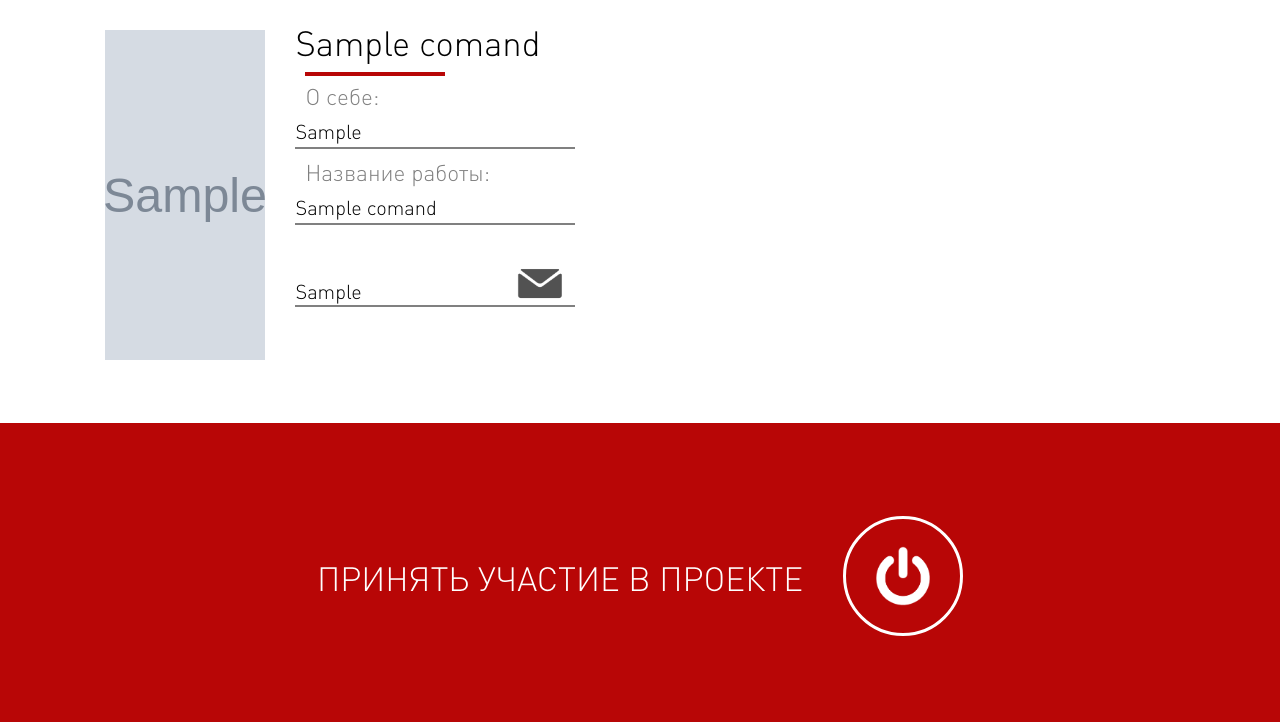
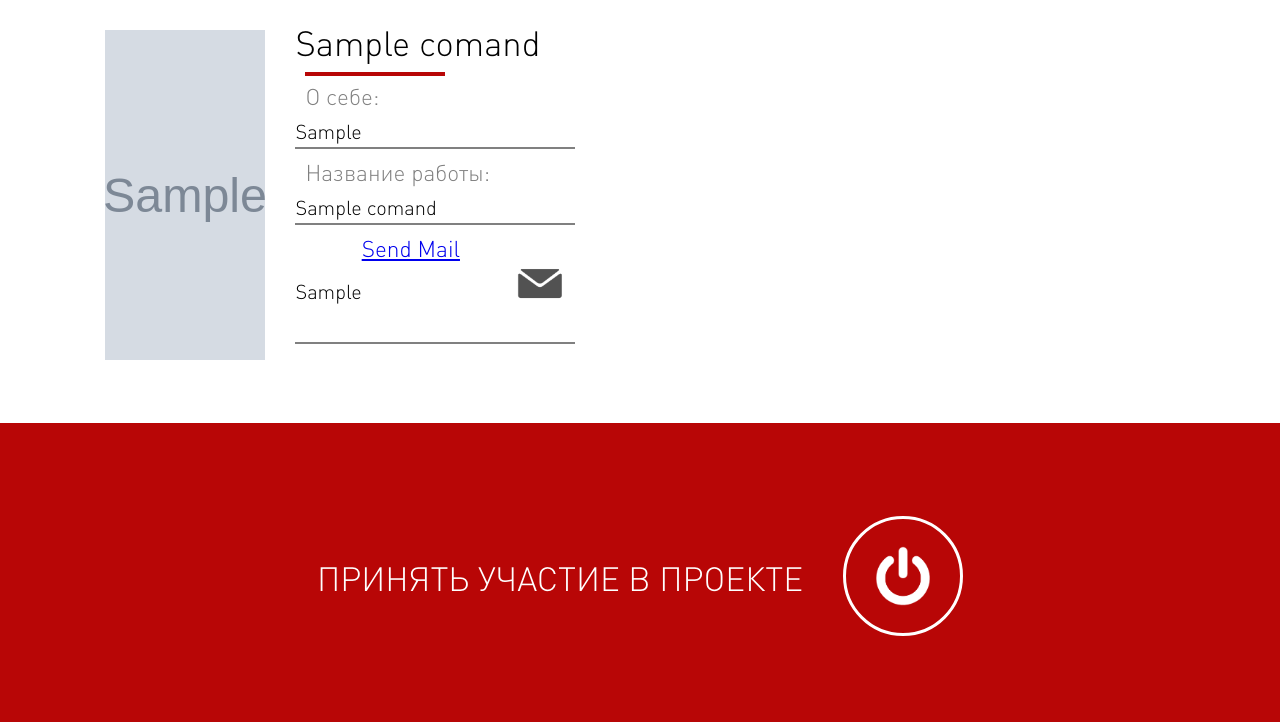
Before and after one commit to atknin/scsci, a PHP site: page /characters.php in a window 1280 px wide. Shown: the part 267-989 px from the top of the page. Run offline with PHP 8.4, Linux system fonts and the light colour scheme; tables that the repository leaves empty or names only in its code hold one stand-in row (values such as "Sample post"); grey boxes marked "Sample" are stand-in pictures; some libraries are stand-ins or nearby versions.

```diff
--- a/characters.php
+++ b/characters.php
@@ -70,10 +70,12 @@ echo '
 '</div>
 <div class="bl2">
 </div>
+
 <div class="mailyou">'
 .$row['contact'].
 '</div>
 <img src="mail.png">
+<a href="mailto:'.$row['contact'].'?Subject='.$row['name'].'" target="_top">Send Mail</a>
 <div class="bl2mail">
 </div>
 </div>
```
